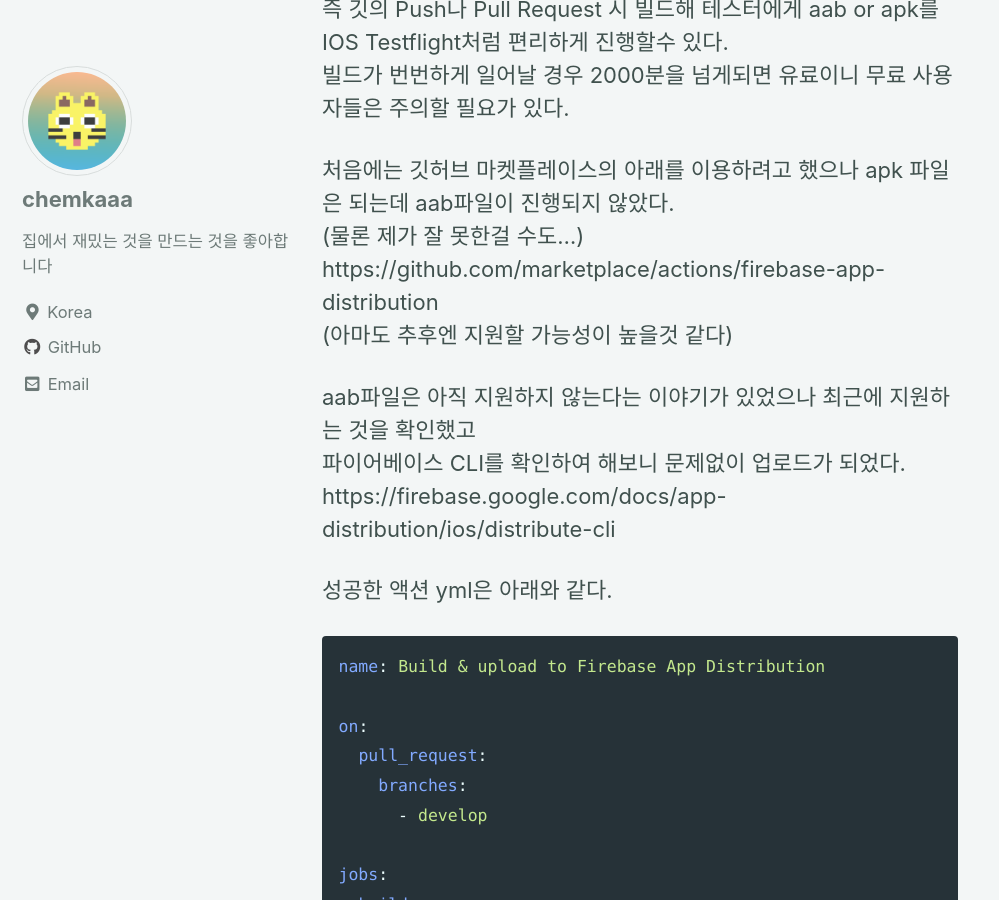
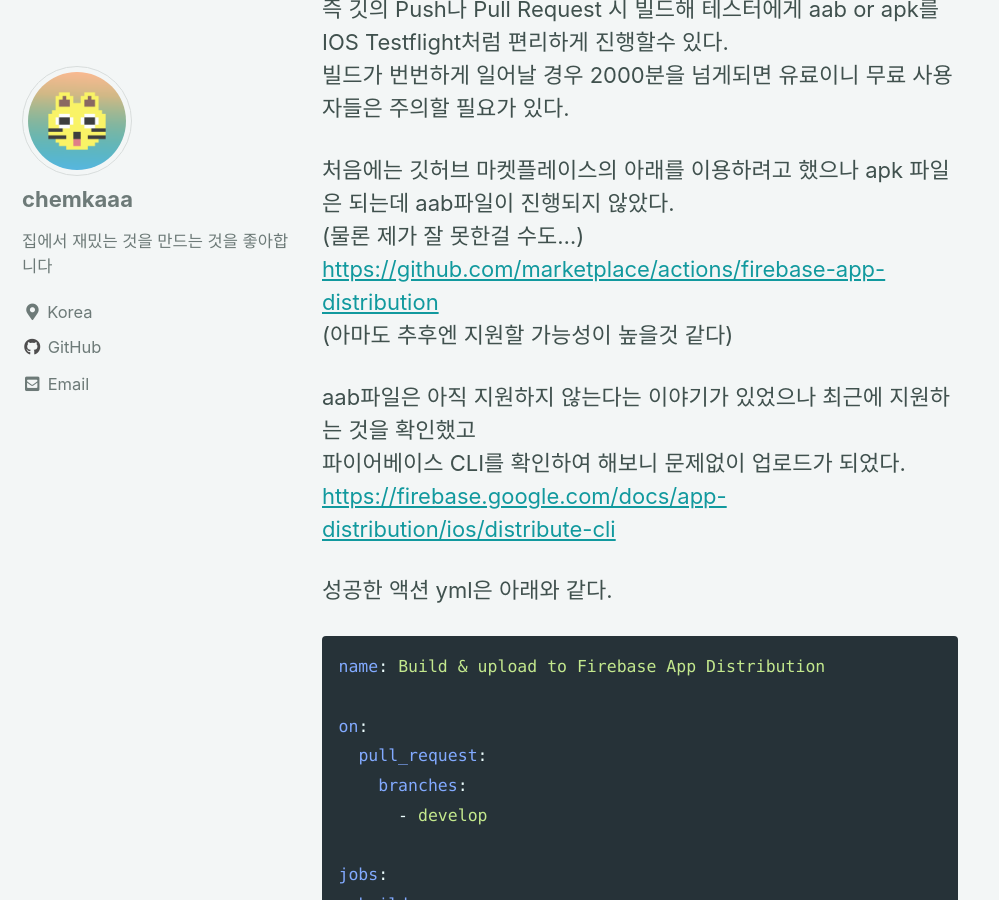
Before and after one commit to kangtaejin/kangtaejin.github.io, a Jekyll site: the page built from _posts/2021-06-01-android-github-actions-firebasedistribution.md, in a window 1280 px wide and 900 px high, scrolled down 457 px. Shown: the whole window, without its empty margins (0-999 px from the left). Built offline with Jekyll 4.4.1, drawn with Linux system fonts in a browser that asks for light colours; cached includes are drawn as plain includes; comment, search, counter and statistics services are not loaded.

Commit message:
fix: link

```diff
--- a/_posts/2021-06-01-android-github-actions-firebasedistribution.md
+++ b/_posts/2021-06-01-android-github-actions-firebasedistribution.md
@@ -14,12 +14,12 @@
 
 처음에는 깃허브 마켓플레이스의 아래를 이용하려고 했으나 apk 파일은 되는데 aab파일이 진행되지 않았다.
 (물론 제가 잘 못한걸 수도...)
-https://github.com/marketplace/actions/firebase-app-distribution
+<https://github.com/marketplace/actions/firebase-app-distribution>
 (아마도 추후엔 지원할 가능성이 높을것 같다)
 
 aab파일은 아직 지원하지 않는다는 이야기가 있었으나 최근에 지원하는 것을 확인했고
 파이어베이스 CLI를 확인하여 해보니 문제없이 업로드가 되었다.
-https://firebase.google.com/docs/app-distribution/ios/distribute-cli
+<https://firebase.google.com/docs/app-distribution/ios/distribute-cli>
 
 
 성공한 액션 yml은 아래와 같다.
```
